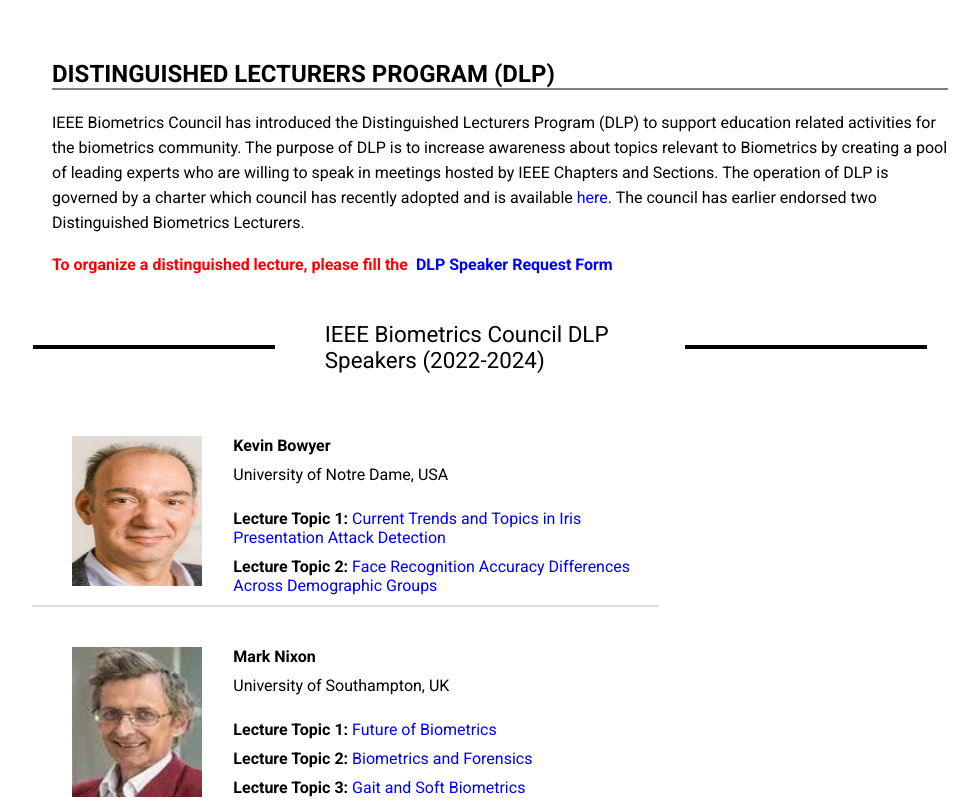
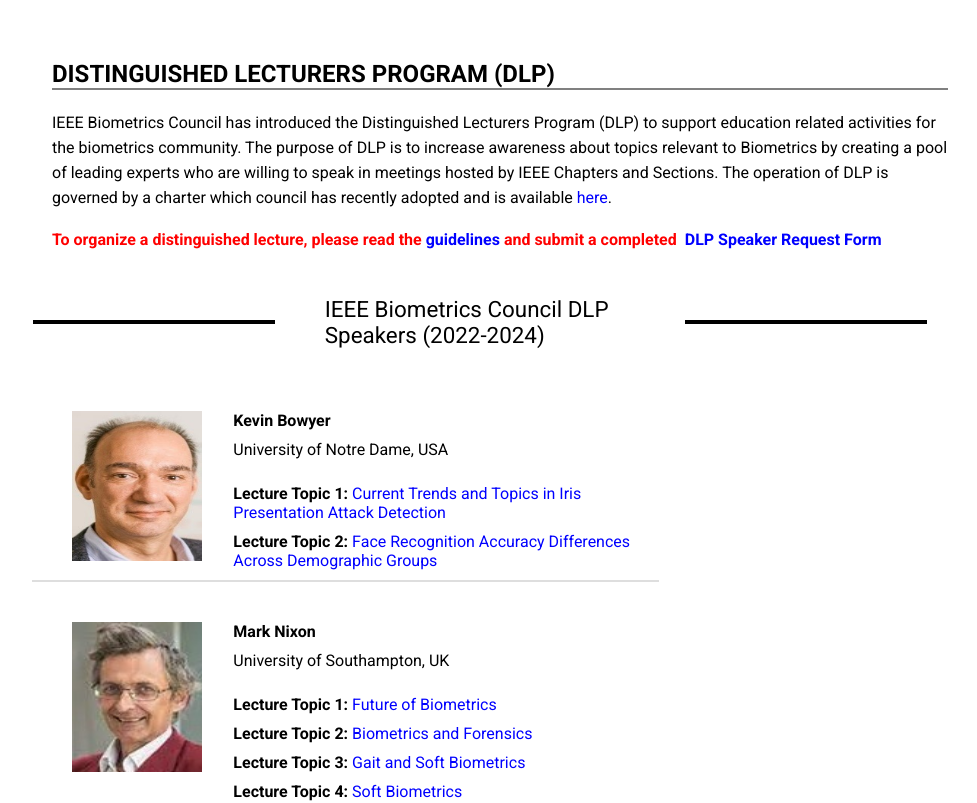
Before and after one commit to oms12/ieee-lecturers, a React (Create React App) app: page / in a window 1280 px wide. Shown: the top 803 px of the page, without its empty margins (160-1137 px from the left). Built offline with nearby package versions, Linux system fonts and the light colour scheme.

Commit message:
Update professor.js

```diff
--- a/src/Components/Professor/professor.js
+++ b/src/Components/Professor/professor.js
@@ -32,11 +32,11 @@
               a pool of leading experts who are willing to speak in meetings hosted by IEEE Chapters and
                 Sections. The operation of DLP is governed by a charter which council has recently adopted
                 and is available <a className="lecture" href={pdf} target="_blank">here</a>.
-                The council has earlier endorsed two Distinguished Biometrics Lecturers.</span></p>
+                </span></p>
 
         </div>
         <div>
-              <p><span className="google-form">To organize a distinguished lecture, please fill the <a className="lecture" href="https://forms.gle/U2p1mKxRbqVFLMBL7" target="_blank" > DLP Speaker Request Form</a> </span>
+              <p><span className="google-form">To organize a distinguished lecture, please read the <a className="lecture" href={pdf} target="_blank">guidelines</a> and submit a completed <a className="lecture" href="https://forms.gle/U2p1mKxRbqVFLMBL7" target="_blank" > DLP Speaker Request Form</a> </span>
               </p>
         </div>
         </div>
```
